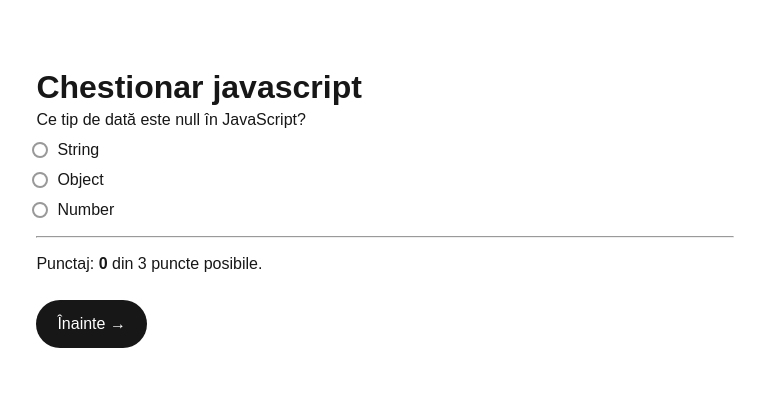
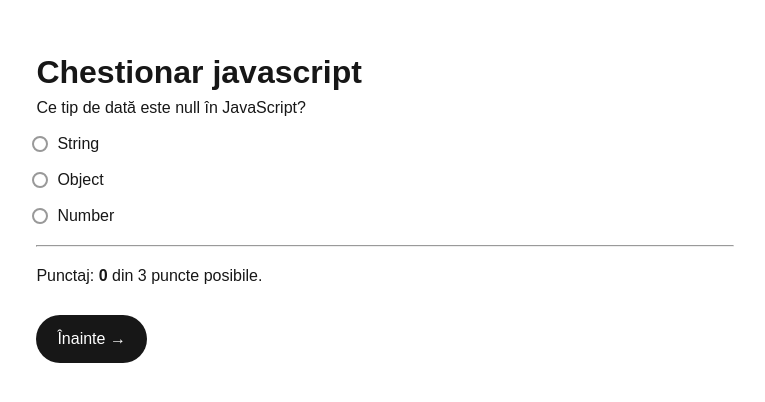
Before and after one commit to mircea-source/gt---quiz-app, a Next.js app: page /quiz/javascript in a window 1280 px wide. Shown: the part 192-594 px from the top of the page, without its empty margins (466-1231 px from the left). Built offline with nearby package versions, Linux system fonts and the light colour scheme.

Commit message:
Refactor radio button styling in Question component and Quiz module CSS

```diff
--- a/components/Question.js
+++ b/components/Question.js
@@ -13,10 +13,10 @@
       <p>{question.question}</p>
       <div className="category">
         {question.options.map((option) => (
-          <p key={option}>
+          <label key={option} style={{ display: 'block' }}>
             <input type="radio" name="answer" value={option} checked={selectedAnswer === option} onChange={() => handleAnswerClick(option)} />
             {option}
-          </p>
+          </label>
         ))}
       </div>
     </div>
--- a/styles/Quiz.module.css
+++ b/styles/Quiz.module.css
@@ -49,8 +49,9 @@
   margin-bottom: 8px;
 }
 
-.main p {
-  padding: 5px 0;
+.main p,
+.main label {
+  padding: 8px 0;
 }
 
 .main code {
```
